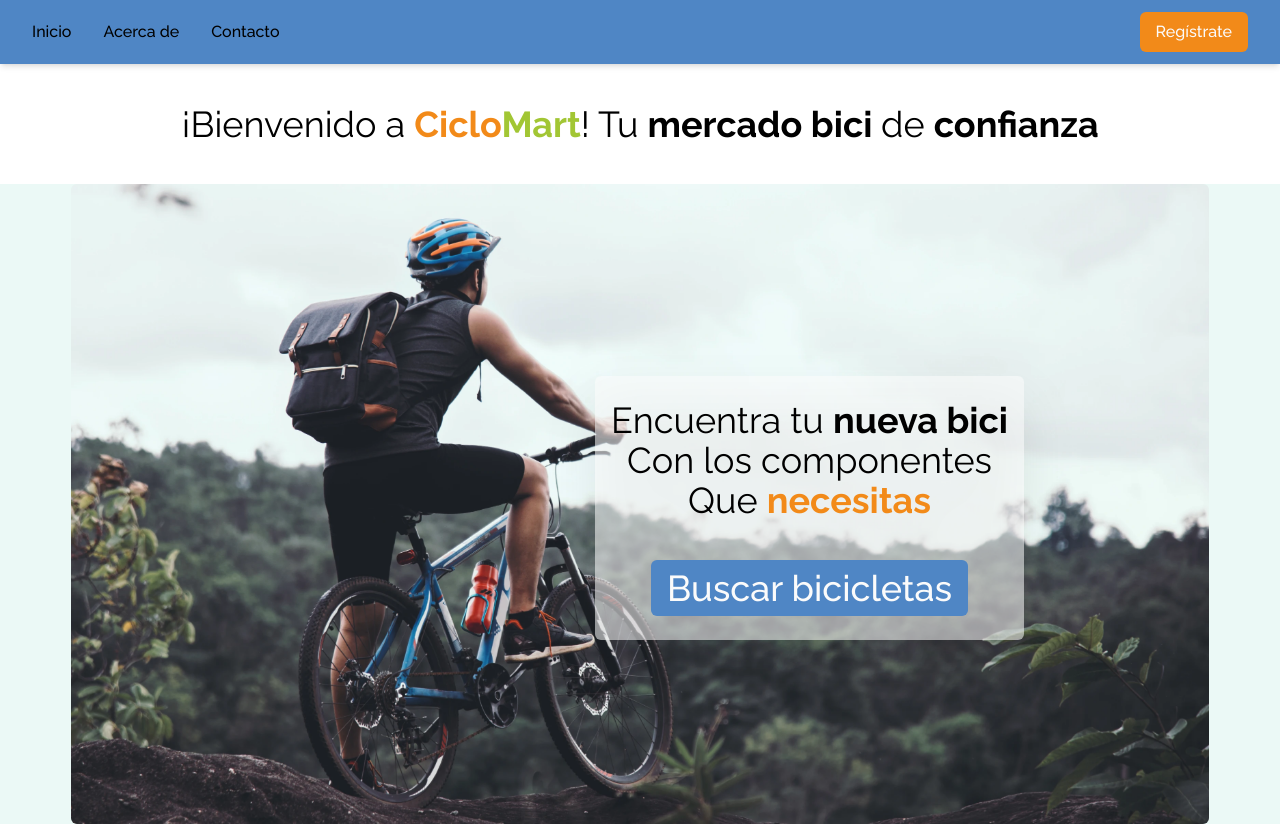
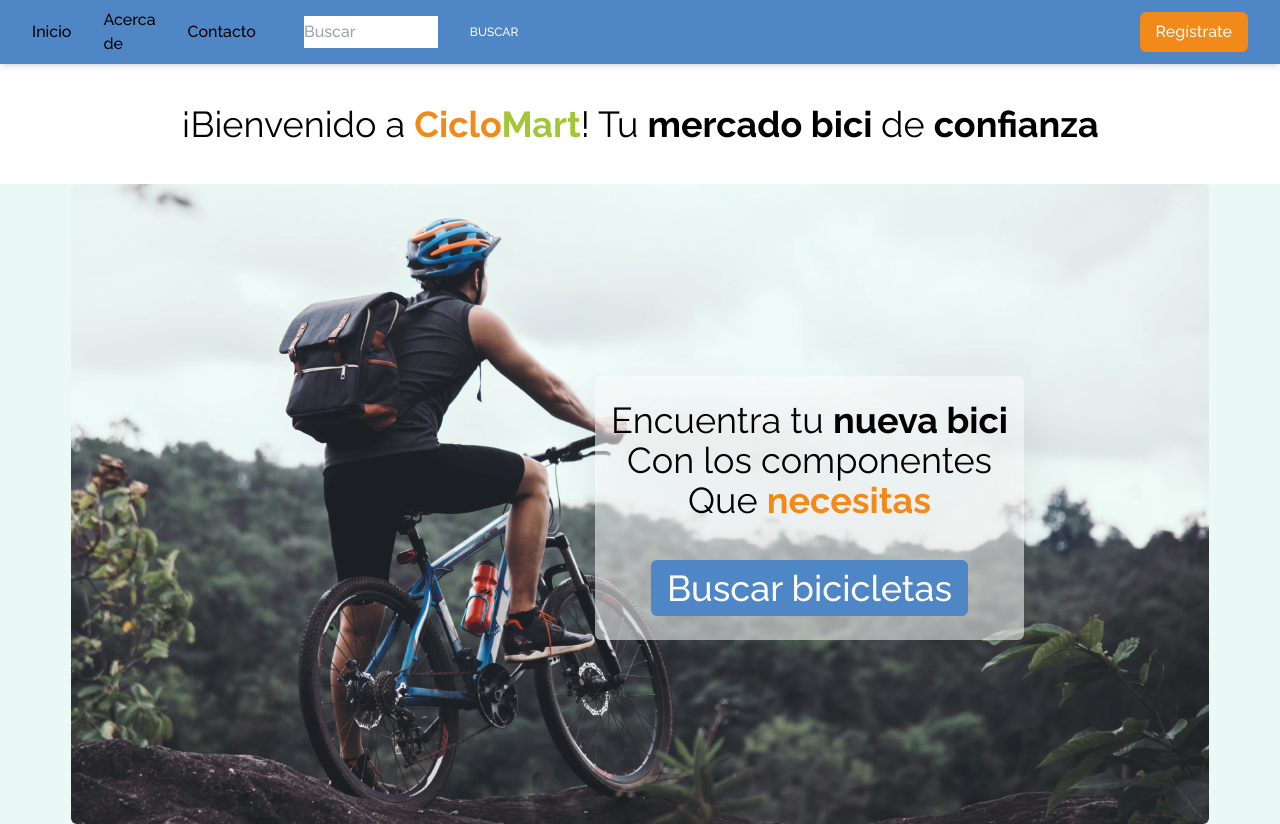
Before and after one commit to w1sec0d/ciclomart_frontend, a React (Vite) app: page / in a window 1280 px wide. Built offline with nearby package versions, Linux system fonts and the light colour scheme; no server answers.

Commit message:
Add search bar and results page

```diff
--- a/src/App.jsx
+++ b/src/App.jsx
@@ -5,6 +5,7 @@ import { Route, Routes } from 'react-router'
 import Landing from './pages/Landing'
 import Layout from './components/Layout'
 import Register from './pages/Register'
+import Search from './pages/Search'
 
 const App = () => {
   return (
@@ -12,6 +13,7 @@ const App = () => {
       <Route path="/" element={<Layout />}>
         <Route index element={<Landing />} />
         <Route path="register" element={<Register />} />
+        <Route path="search" element={<Search />} />
       </Route>
     </Routes>
   )
--- a/src/components/Navbar.jsx
+++ b/src/components/Navbar.jsx
@@ -13,6 +13,22 @@ const Navbar = () => {
         <li className="mx-4 hover:font-bold flex items-center">
           <a href="/contact">Contacto</a>
         </li>
+
+        {/*Barra de busqueda */}
+        <div className="flexs mx-4 p-4 flex w-full flex-wrap items-stretch">
+          <input
+            type="search"
+            className="flex m-0 w-1/3 md:w-1/6"
+            placeholder = "Buscar"
+            aria-label = "Buscar">
+          </input>
+          <Button
+            className="flex mx-2 rounded-r px-6 py-2 text-xs uppercase text-white transition duration-150 ease-in-out hover:bg-black hover:bg-opacity-5"
+            to="/search">
+            Buscar
+          </Button>
+        </div>
+
         <li className="mx-4 hover:font-bold flex items-center ml-auto">
           <Button className="bg-tertiary" to="/register">
             Regístrate
--- /dev/null
+++ b/src/pages/Search.jsx
@@ -0,0 +1,9 @@
+const SearchPage = () => {
+    return (
+        <div>
+        <   h1>Search Page</h1>
+        </div>
+    );
+}
+
+export default SearchPage;
```
